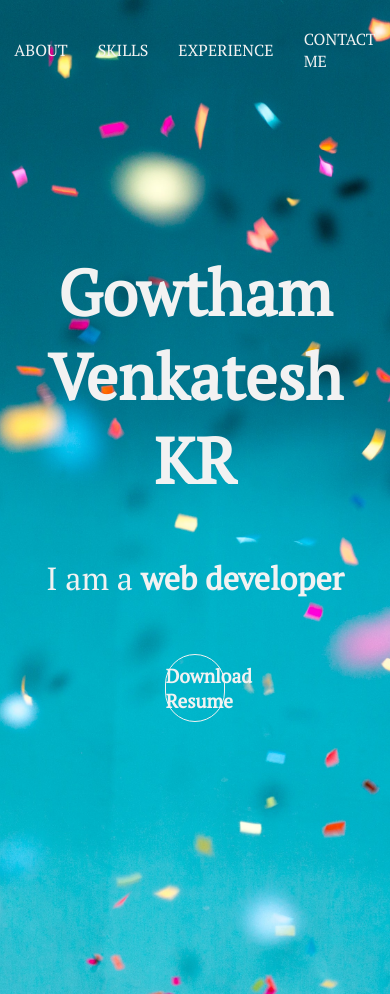
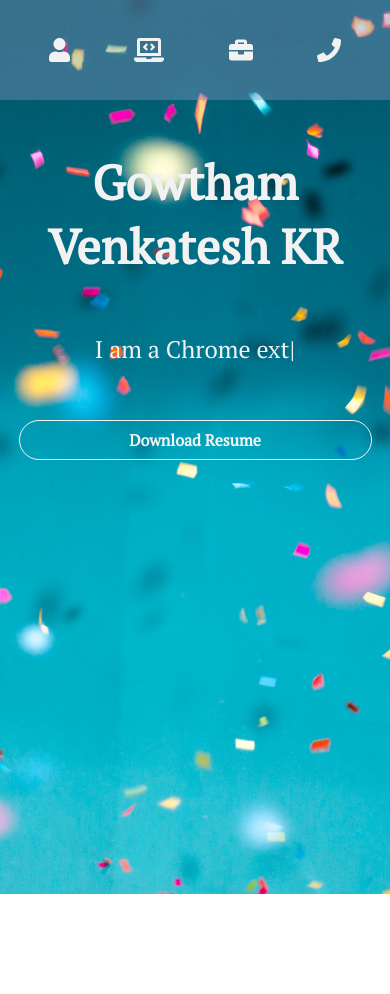
Before and after one commit to gv1006/portfolio, a React app: page / in a window 390 px wide. After the commit the page ends 894 px from the top, so only its background shows below. Built offline with nearby package versions, Linux system fonts and the light colour scheme.

Commit message:
main section and nav bar changes

```diff
--- a/package.json
+++ b/package.json
@@ -18,8 +18,12 @@
   },
   "homepage": "https://github.com/gv1006/portfolio#readme",
   "dependencies": {
+    "@fortawesome/fontawesome-svg-core": "^1.2.35",
+    "@fortawesome/free-solid-svg-icons": "^5.15.3",
+    "@fortawesome/react-fontawesome": "^0.1.14",
     "react": "^17.0.2",
-    "react-dom": "^17.0.2"
+    "react-dom": "^17.0.2",
+    "react-typed": "^1.2.0"
   },
   "devDependencies": {
     "@babel/core": "^7.14.6",
--- a/src/Components/Main/Main.js
+++ b/src/Components/Main/Main.js
@@ -1,12 +1,19 @@
 import React from 'react';
 import { Navbar } from '../Navbar/Navbar';
+import Typed from 'react-typed';
+
 export const Main = (props) => {
   return(
     <header>
        <Navbar />
        <section className="main">
           <h2 className="main-title center">Gowtham Venkatesh KR</h2>
-          <p className="main-desc center">I am a <b>web developer</b></p>
+          <p className="main-desc center">I am a <Typed
+                    strings={['Web Developer.', 'Chrome extension Developer.']}
+                    typeSpeed={40}
+                    backSpeed={45}
+                    loop
+                /></p>
           <a className="main-button center">Download Resume</a>
       </section>
     </header>
--- a/src/Components/Navbar/Navbar.js
+++ b/src/Components/Navbar/Navbar.js
@@ -1,12 +1,53 @@
 import React from 'react';
+import { FontAwesomeIcon } from '@fortawesome/react-fontawesome';
+import { faUser } from '@fortawesome/free-solid-svg-icons';
+import { faBriefcase } from '@fortawesome/free-solid-svg-icons';
+import { faLaptopCode } from '@fortawesome/free-solid-svg-icons';
+import { faPhone } from '@fortawesome/free-solid-svg-icons';
+
+const NavbarItems = (props) => {
+  return(
+    <React.Fragment>
+      <a href="">
+        <FontAwesomeIcon icon={props.icon}/>
+        <p>{props.text}</p>
+      </a>
+    </React.Fragment>
+  )
+}
+
 export const Navbar = (props) => {
+  const navBarInfo = [
+    {
+      text: 'about me',
+      icon: faUser
+    },
+    {
+      text: 'skills',
+      icon: faLaptopCode
+    },
+    {
+      text: 'experience',
+      icon: faBriefcase
+    },
+    {
+      text: 'contact me',
+      icon: faPhone
+    }
+  ];
+  const listItems = navBarInfo.map((navBarItem) =>
+    <li className="navbar-list">
+      <NavbarItems
+        key={navBarItem.text}
+        text={navBarItem.text}
+        icon ={navBarItem.icon}
+      />
+    </li>
+  );
   return(
   <nav className="nav-bar">
     <ul>
-      <li><a href="">about</a></li>
-      <li><a href="">skills</a></li>
-      <li><a href="">experience</a></li>
-      <li><a href="">contact me</a></li>
+      {listItems}
     </ul>
   </nav>
   );
--- a/src/style.css
+++ b/src/style.css
@@ -3,6 +3,7 @@
 body {
     font-family: 'PT Serif', serif;
     margin: 0px;
+    padding: 0px;
 }
 
 :root {
@@ -19,8 +20,16 @@ header {
 }
 
 .nav-bar {
-    height: 100px;
+  background-color: rgba(137, 150, 190, 0.4);
+  height: 100px;
 }
+
+.navbar-list a{
+  display: flex;
+  flex-flow: column;
+  align-items: center;
+}
+
 .nav-bar ul {
     list-style: none;
     display: flex;
@@ -43,8 +52,17 @@ header {
 }
 
 .nav-bar a:hover {
-    border-bottom: 2px solid var(--white);
-    padding-bottom: 6px;
+    border-bottom: 1px solid var(--white);
+}
+
+@media only screen and (max-width: 600px) {
+  .nav-bar ul {
+    justify-content: space-evenly;
+    font-size: 1.5rem;
+  }
+  .nav-bar a p {
+    display: none;
+  }
 }
 
 .main {
@@ -87,3 +105,22 @@ header {
     background-color: var(--white);
     color: var(--lightblue);
 }
+
+@media only screen and (max-width: 600px) {
+  .main-title {
+    margin-top: 50px;
+  }
+
+  .main-title {
+    font-size: 3rem;
+  }
+
+  .main-desc {
+    font-size: 1.5rem;
+  }
+
+  .main-button {
+    width: 90%;
+    font-size: 1rem;
+  }
+}
```
Also changed, not shown: 1 other file (tests, documents, lock files or other folders).
